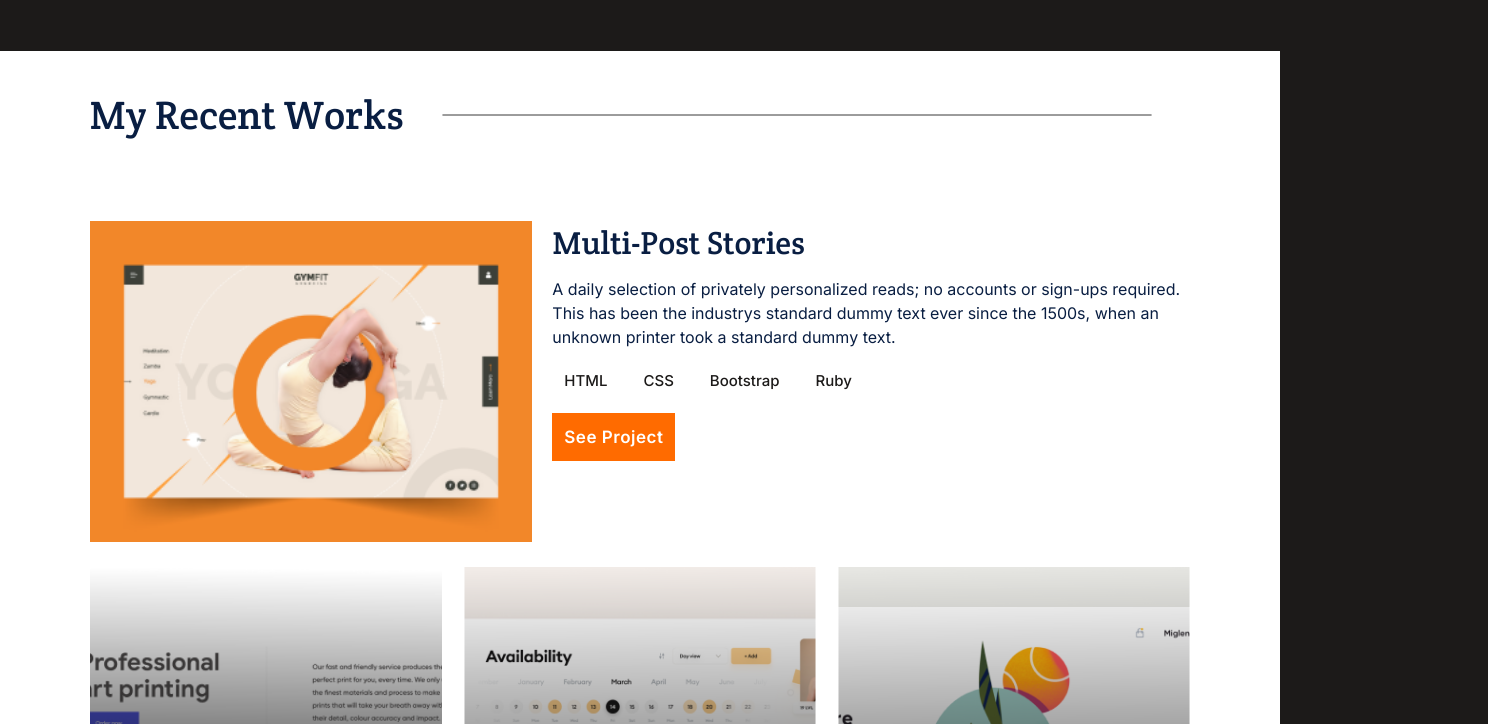
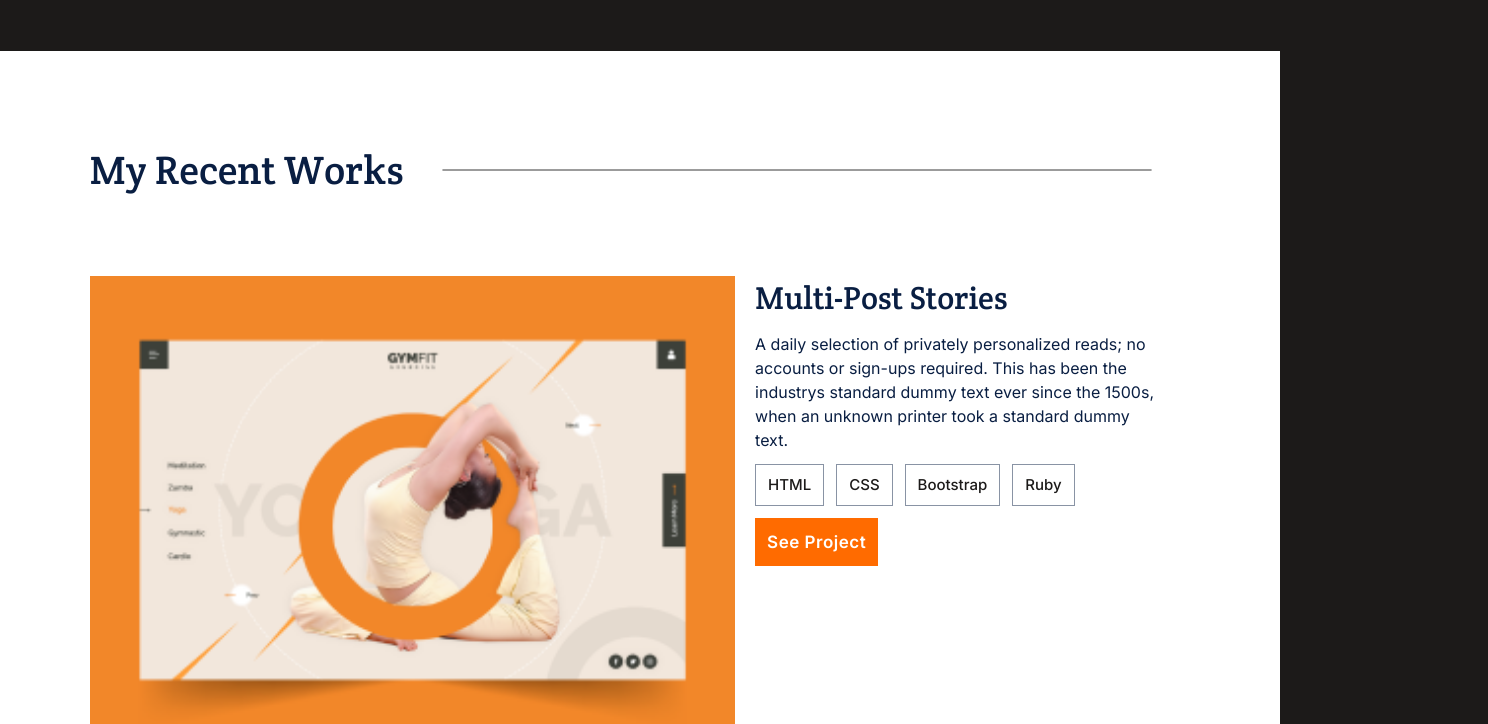
Before and after one commit to Abbas-Aljuaifari/The-portfolio-feature, a plain HTML site: page index.html in a window 1280 px wide. Shown: the part 619-1343 px from the top of the page, 1488 px wide, since content can reach past the window. Drawn offline with Linux system fonts and the light colour scheme.

Commit message:
adding and adjusting code on index.html file

```diff
--- a/index.html
+++ b/index.html
@@ -127,6 +127,7 @@
     </section>
     <!--work section starts here-->
     <section class="work-section-container" id="work">
+      <section class="work-title-card-section">
         <div class="work-title-card flex-center">
           <h2 class="work-title-heading">My Recent Works</h2>
           <svg
@@ -141,8 +142,11 @@
             <path d="M794.5 1.00007L0.5 1" stroke="#212121" />
           </svg>
         </div>
+      </section>
+      <section class="main-grid-section">
         <div class="main-grid" id="main-work-card"></div>
         <div class="card-holder" id="card-container"></div>
+      </section>
     </section>
     <!-- About me section-->
     <section class="about" id="about-me-section">
--- a/script.js
+++ b/script.js
@@ -131,7 +131,7 @@
     projectsContainer.appendChild(workTitlePostDiv);
   } else {
     const tagsList = project.tags
-      .map((tag) => `<li class="card-items">${tag}</li>`)
+      .map((tag) => `<li class="tag-items">${tag}</li>`)
       .join("");
 
     const projectCard = document.createElement("div");
--- a/style.css
+++ b/style.css
@@ -59,6 +59,7 @@
   line-height: 24px;
   letter-spacing: 0.03em;
   cursor: pointer;
+  transition: background-color 1s linear;
 }
 
 .btn:hover {
@@ -247,7 +248,7 @@
 }
 
 .title-separator {
-  width: calc(90% - 0px / 2 + 0.5px);
+  width: calc(90% - 0px / 2 + 30.5px);
 }
 
 .placeholder-image {
@@ -289,14 +290,12 @@
 .tag-items {
   box-sizing: border-box;
   padding: 10px 12px;
-  background: var(--font-white);
-  border: 1px solid #8993a4;
+  background: rgba(255, 255, 255, 0.24);
   font-family: var(--font-inter);
   font-style: normal;
   font-weight: 500;
   font-size: 15px;
   line-height: 20px;
-  color: var(--font-blue);
 }
 
 .card-holder {
@@ -346,6 +345,8 @@
   font-weight: 500;
   font-size: 15px;
   line-height: 20px;
+  border: 1px solid #8993a4;
+  cursor: pointer;
 }
 
 .button-section {
@@ -356,10 +357,15 @@
   padding: 13px 0;
   justify-content: center;
   letter-spacing: 0.03em;
+  transition: background-color 1s linear;
 }
 
 .work-card:hover .info-holder {
   opacity: 0;
+}
+
+.project-button {
+  transition: background-image 0.3s ease;
 }
 
 /* About */
@@ -562,6 +568,10 @@
   border: 1px solid var(--font-black);
 }
 
+.main-grid {
+  margin-bottom: 20px;
+}
+
 @media screen and (min-width: 768px) {
   .head-nav-lists {
     display: flex;
@@ -625,6 +635,7 @@
 
   .work-title-card {
     grid-template-columns: 1fr 1fr;
+    margin-top: 55px;
   }
 
   .work-title-card:nth-child(1) {
@@ -681,6 +692,11 @@
     display: flex;
     gap: 20px;
     margin-bottom: 25px;
+    width: 127%;
+  }
+
+  .post-description {
+    width: 56%;
   }
 
   /* about */
@@ -968,6 +984,7 @@
   text-align: center;
   letter-spacing: 0.03em;
   margin: 3px;
+  transition: background-color 0.5s linear;
 }
 
 .popup-btn svg path {
```
Lines whose indentation alone changed are shown as unchanged.
